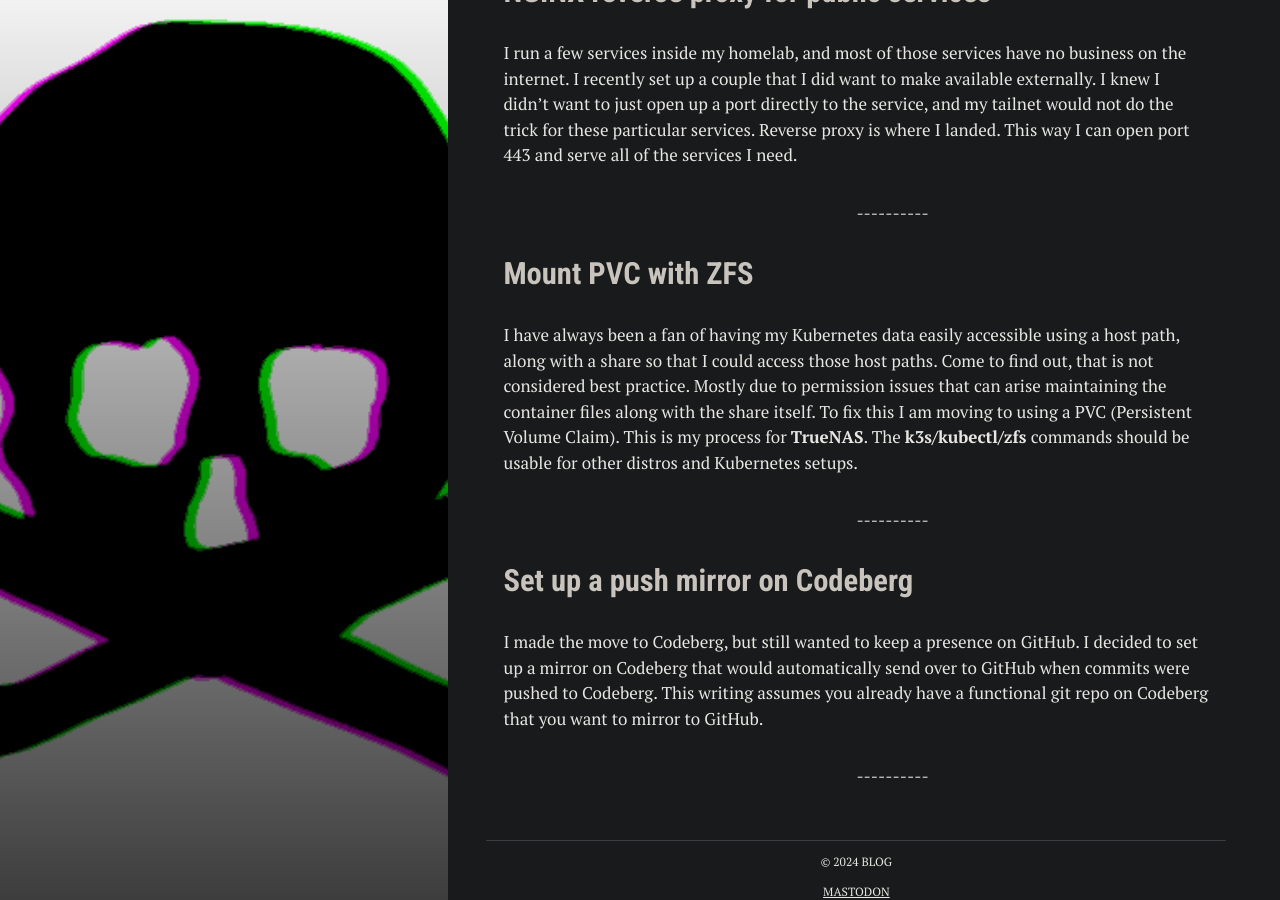
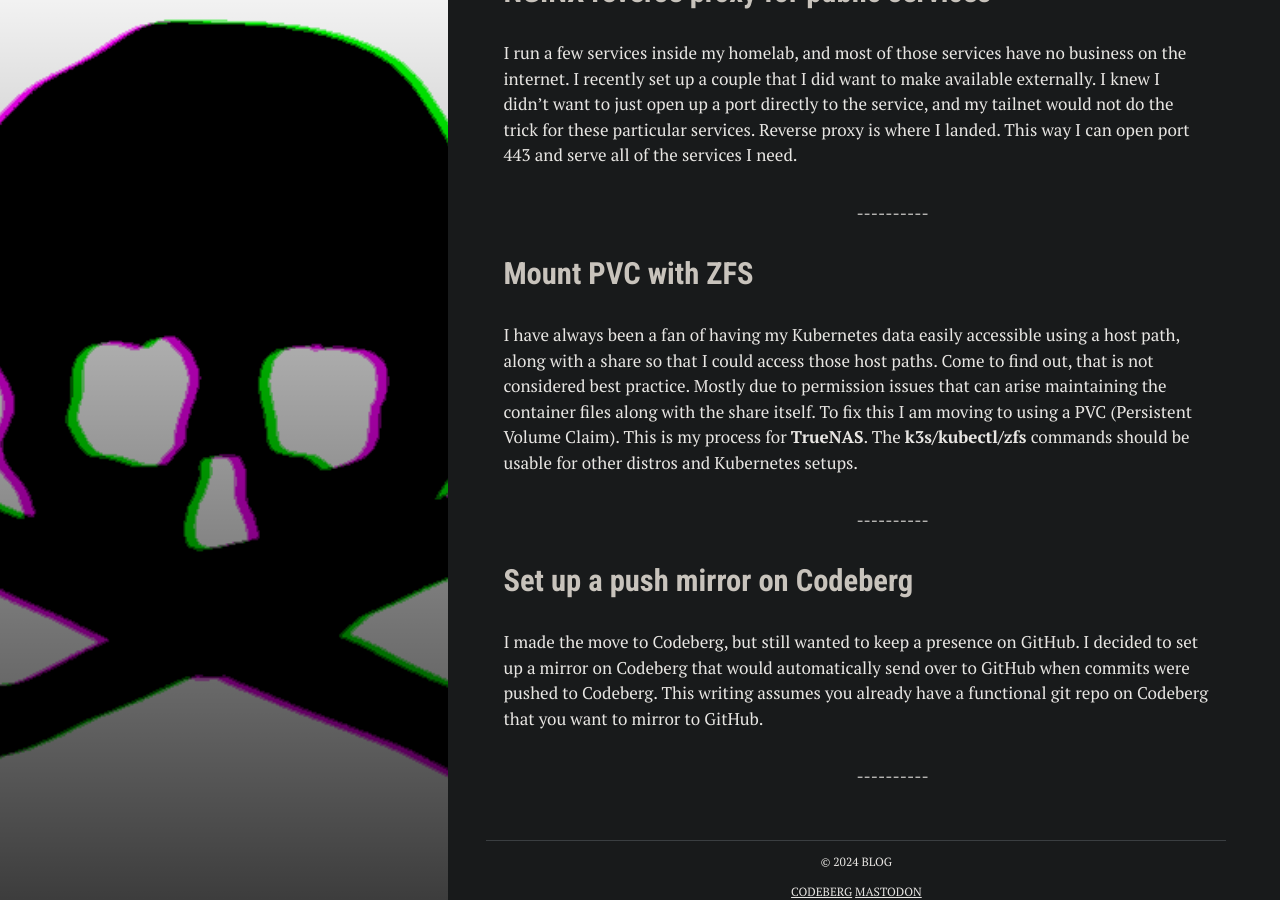
Before and after one commit to cbrookins/blog.brookins.info, a Jekyll site: the page built from index.html, in a window 1280 px wide and 900 px high, scrolled down 671 px. Built offline with Jekyll 4.4.1, drawn with Linux system fonts in a browser that asks for light colours.

Commit message:
Update _includes/footer.html

```diff
--- a/_includes/footer.html
+++ b/_includes/footer.html
@@ -1,6 +1,10 @@
 <footer class="blog-footer content-wrapper">
   <p>&copy; <span class="full-year"></span> {{ site.title }}</p>
   <p>
+    {% if site.codeberg_username %}
+      <a href="https://codeberg.org/{{site.codeberg_username}}">Codeberg</a>
+    {% endif %}
+
     {% if site.github_username %}
       <a href="https://github.com/{{site.github_username}}">Github</a>
     {% endif %}
```
